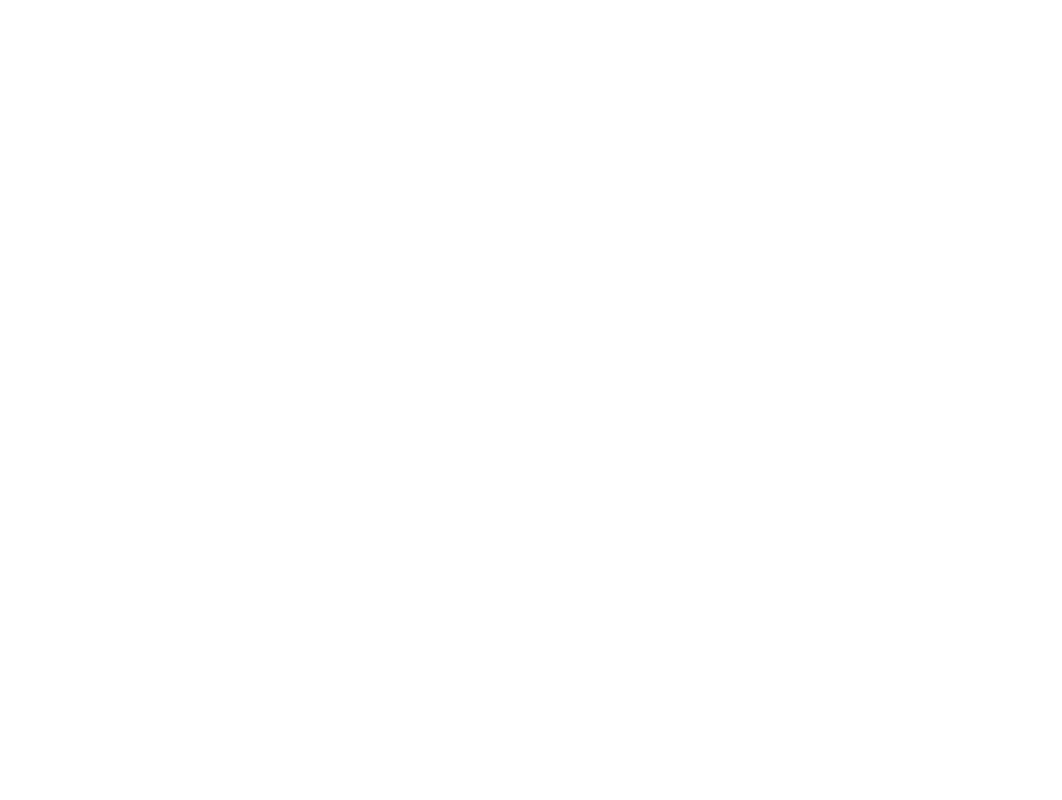
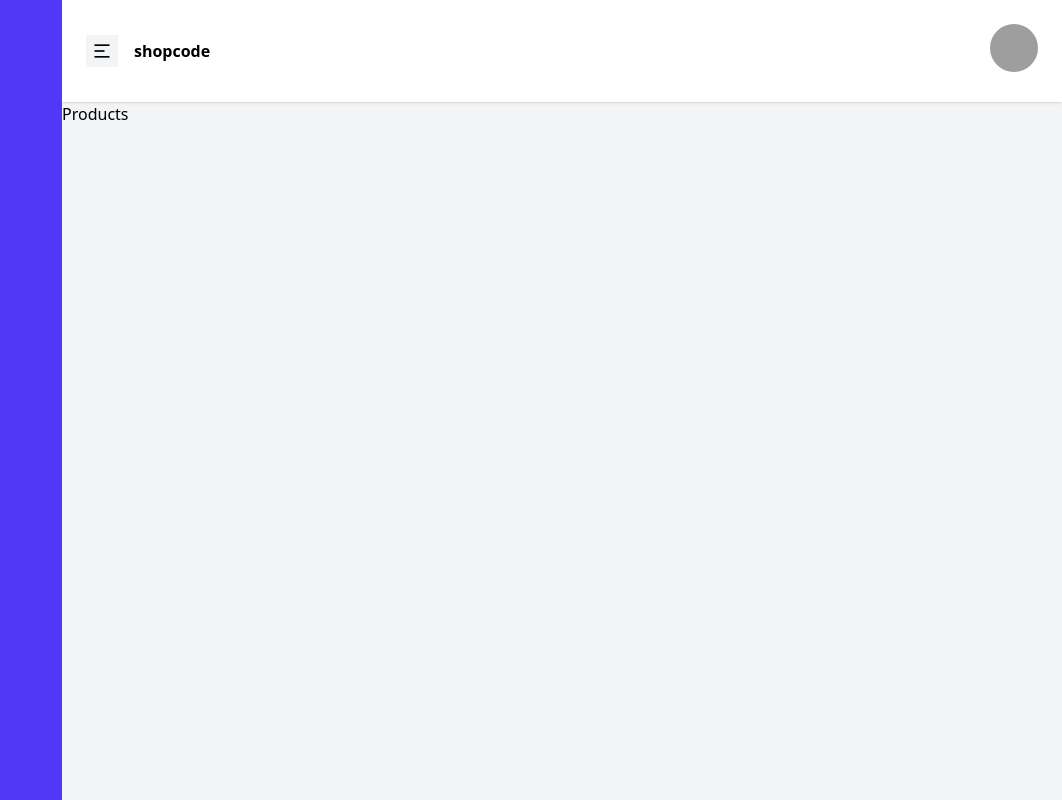
Before and after one commit to Raushan022/shop-react, a React (Vite) app: page /admin/products in a window 1280 px wide. Before the commit this address had no page. Shown: the whole page, without its empty margins (218-1280 px from the left). Built offline with nearby package versions, Linux system fonts and the light colour scheme; grey boxes are pictures that could not be loaded.

Commit message:
products page setup with routing

```diff
--- a/src/App.jsx
+++ b/src/App.jsx
@@ -1,12 +1,16 @@
 import { BrowserRouter, Routes, Route } from "react-router-dom";
-import Admin from "./components/Admin";
 import "remixicon/fonts/remixicon.css";
+import NotFound from "./components/NotFound";
+import Products from "./components/Admin/Products";
 
 const App = () => {
   return (
     <BrowserRouter>
       <Routes>
-        <Route path="/" element={<Admin />} />
+        <Route path="/admin">
+          <Route path="products" element={<Products />} />
+        </Route>
+        <Route path="*" element={<NotFound />} />
       </Routes>
     </BrowserRouter>
   );
--- a/src/components/Admin/index.jsx
+++ b/src/components/Admin/Layout.jsx
@@ -1,6 +1,6 @@
 import { useState } from "react";
 
-const Admin = () => {
+const Layout = ({ children }) => {
   const [sidebarSize, setSidebarSize] = useState(280);
   const [openAccountMenu, setOpenAccountMenu] = useState(false);
 
@@ -52,9 +52,11 @@
             </button>
           </div>
         </nav>
+
+        <div>{children}</div>
       </section>
     </div>
   );
 };
 
-export default Admin;
+export default Layout;
--- /dev/null
+++ b/src/components/Admin/Products.jsx
@@ -0,0 +1,12 @@
+import React from "react";
+import Layout from "./Layout";
+
+const Products = () => {
+  return (
+    <Layout>
+      <h1>Products</h1>
+    </Layout>
+  );
+};
+
+export default Products;
--- /dev/null
+++ b/src/components/NotFound.jsx
@@ -0,0 +1,11 @@
+import React from "react";
+
+const NotFound = () => {
+  return (
+    <div className="h-screen bg-gray-100 flex items-center justify-center">
+      <h1 className="text-lg font-semibold">404 | Not Found</h1>
+    </div>
+  );
+};
+
+export default NotFound;
```
